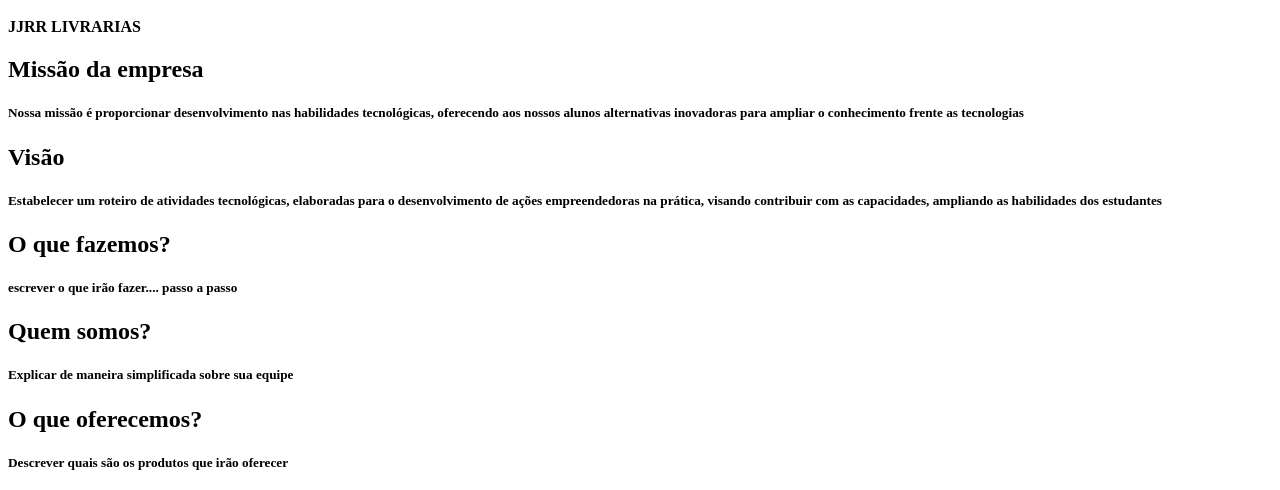
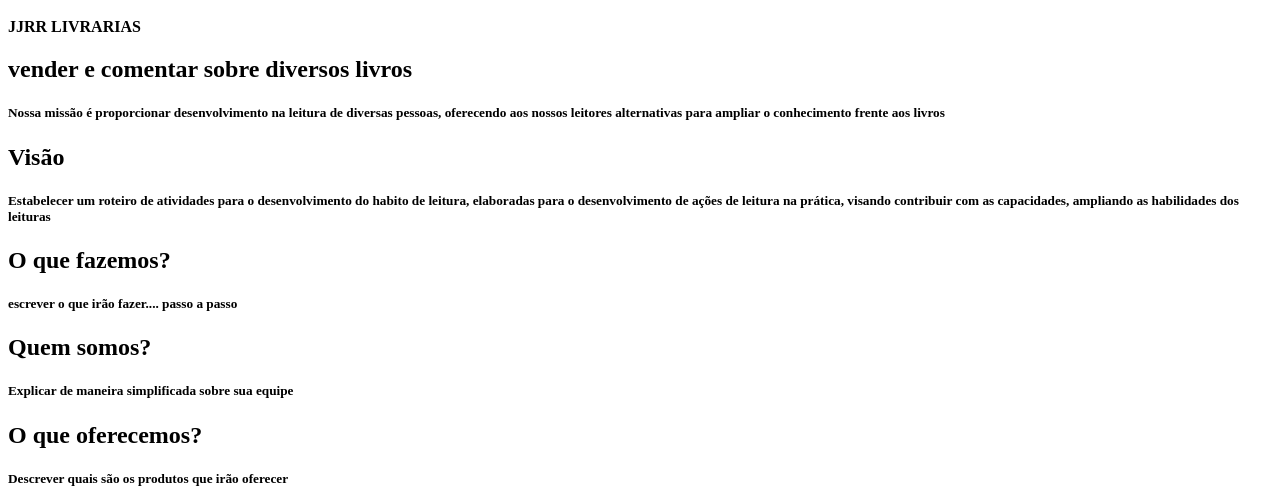
Before and after one commit to Anajul1a/25-08-22-carlosgomes1b, a plain HTML site: page index.htm in a window 1280 px wide. Shown: the part 260-750 px from the top of the page. Drawn offline with Linux system fonts and the light colour scheme.

Commit message:
Update index.htm

```diff
--- a/index.htm
+++ b/index.htm
@@ -15,11 +15,11 @@
 
 <b>JJRR LIVRARIAS<b>
 
-<h2 align=”left”> <b> Missão da empresa</h2><b>
-<h5 align=“justify”> <p> Nossa missão é proporcionar desenvolvimento nas habilidades tecnológicas, oferecendo aos nossos alunos alternativas inovadoras para ampliar o conhecimento frente as tecnologias</h5>
+<h2 align=”left”> <b> vender e comentar sobre diversos livros</h2><b>
+<h5 align=“justify”> <p> Nossa missão é proporcionar desenvolvimento na leitura de diversas pessoas, oferecendo aos nossos leitores alternativas para ampliar o conhecimento frente aos livros</h5>
 
 <h2 align=”left”> <b>Visão</h2><b>
-<h5 align=“justify”> <p>Estabelecer um roteiro de atividades tecnológicas, elaboradas para o desenvolvimento de ações empreendedoras na prática, visando contribuir com as capacidades, ampliando as habilidades dos estudantes</h5>
+<h5 align=“justify”> <p>Estabelecer um roteiro de atividades para o desenvolvimento do habito de leitura, elaboradas para o desenvolvimento de ações de leitura na prática, visando contribuir com as capacidades, ampliando as habilidades dos leituras</h5>
 
 <h2 align=”left”> <b>O que fazemos?</h2><b>
 <h5 align=“justify”> <p> escrever o que irão fazer.... passo a passo</h5>
```
